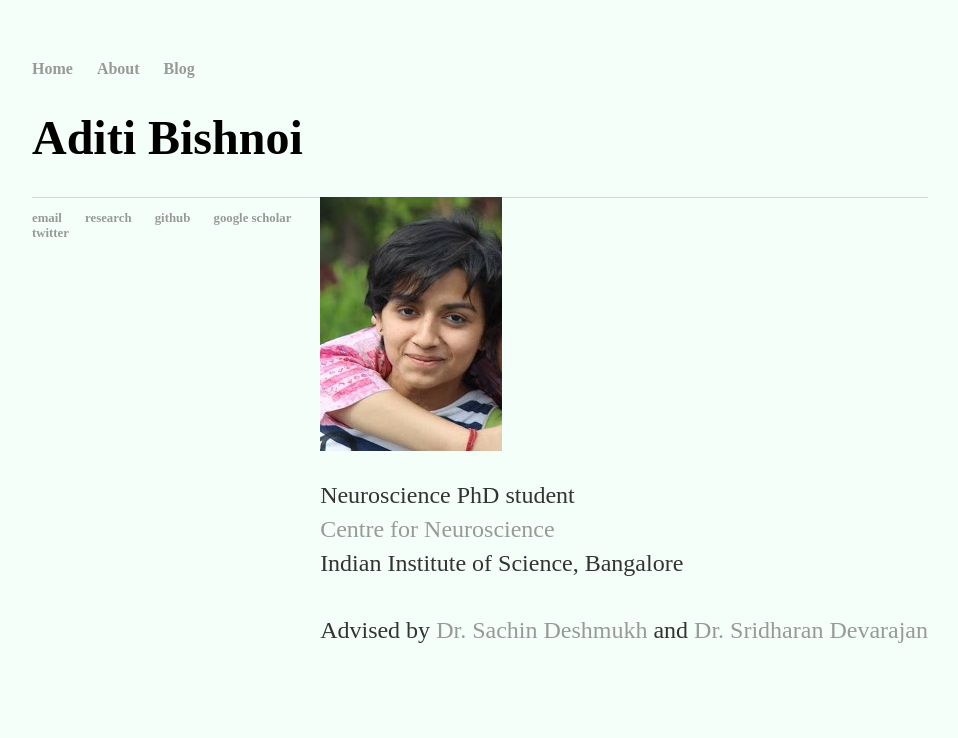
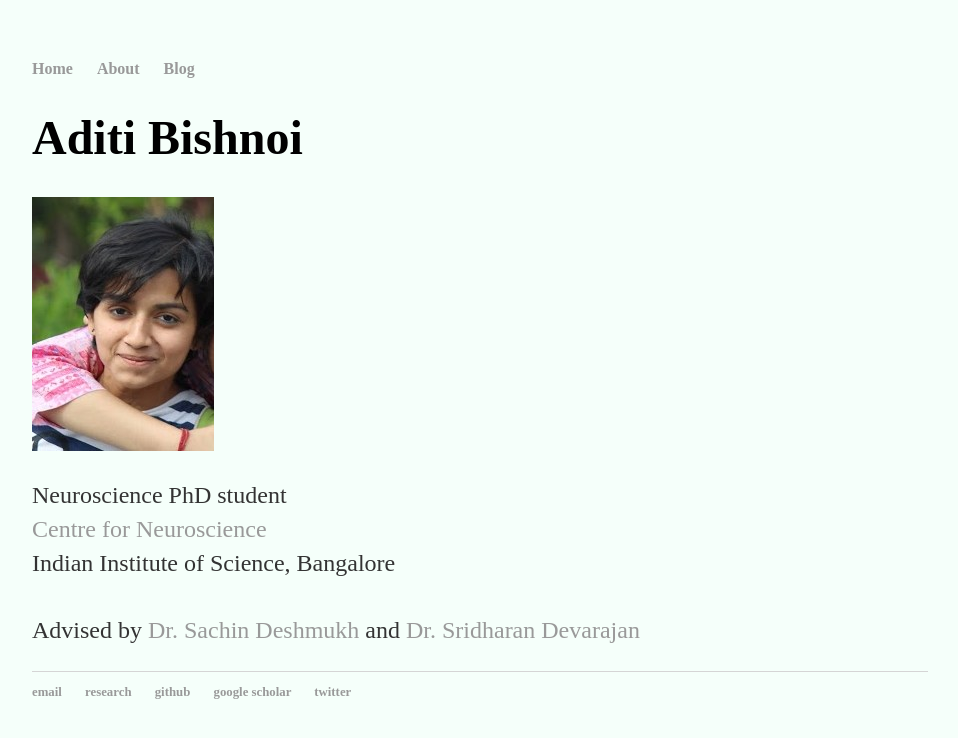
Before and after one commit to AdiBish/adibish.github.io, a Jekyll site: the page built from index.html, in a window 1280 px wide. Shown: the top 738 px of the page, without its empty margins (160-1118 px from the left). Built offline with Jekyll 4.4.1, drawn with Linux system fonts in a browser that asks for light colours.

Commit message:
Update index.html

```diff
--- a/index.html
+++ b/index.html
@@ -6,9 +6,9 @@ title: Aditi Bishnoi
 
 	<h1> Aditi Bishnoi </h1>
 
-	<div id="container" style="display:inline; float:left; float:right">
+	<div id="container">
 		<img src="https://adibish.github.io//images//Adi.jpg">
-
+		<div class="text">
 			<p> Neuroscience PhD student <br/>
 			<a href="http://www.cns.iisc.ac.in/home/" target="_blank"> Centre for Neuroscience </a> <br/>
 			Indian Institute of Science, Bangalore <br/> <br/>
@@ -16,7 +16,7 @@ title: Aditi Bishnoi
 			<a href="http://www.cns.iisc.ac.in/home/people/sridharan-devarajan/" target="_blank"> Dr. Sridharan Devarajan </a> <br/>
 
 			</p>
-
+		</div>
 	</div>
 
 </div><!-- /.blurb -->
```
Lines whose indentation alone changed are shown as unchanged.
